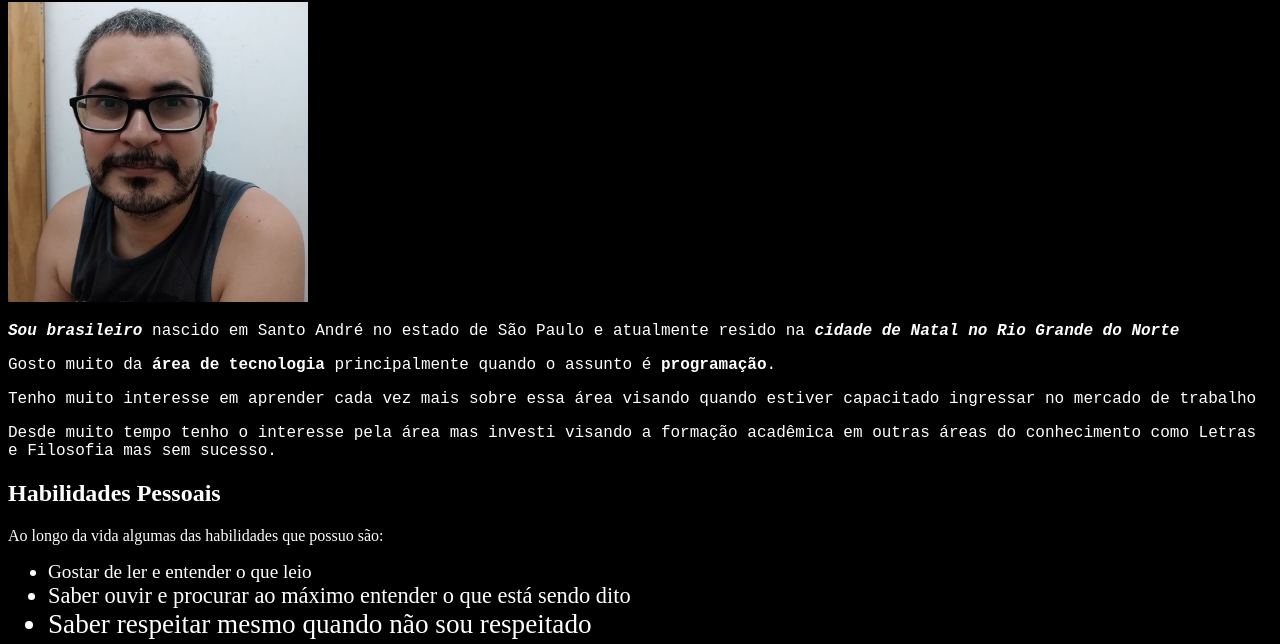
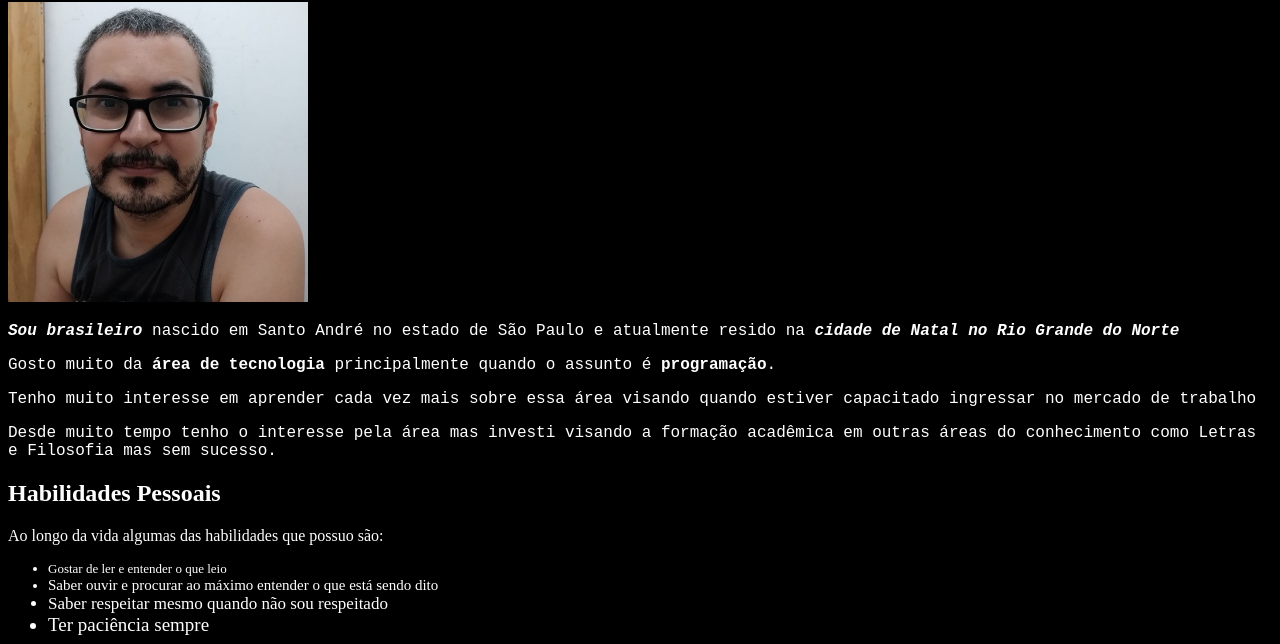
Before and after one commit to elcio-rodrigo/elcio-rodrigo.github.io, a plain HTML site: page index.html in a window 1280 px wide. Shown: the part 149-793 px from the top of the page. Drawn offline with Linux system fonts and the light colour scheme.

Commit message:
Tamanhos diferentes para elementos da lista habilidades

```diff
--- a/index.html
+++ b/index.html
@@ -19,16 +19,16 @@
             font-weight: bold;
         }
         .ler {
-            font-size: 1.2em;
+            font-size: 13px;
         }
         .ouvir {
-            font-size: 1.4em;
+            font-size: 15px;
         }
         .resp {
-            font-size: 1.7em;
+            font-size: 17px;
         }
         .pac {
-            font-size: 2em;
+            font-size: 19px;
         }
     </style>
 </head>
```
